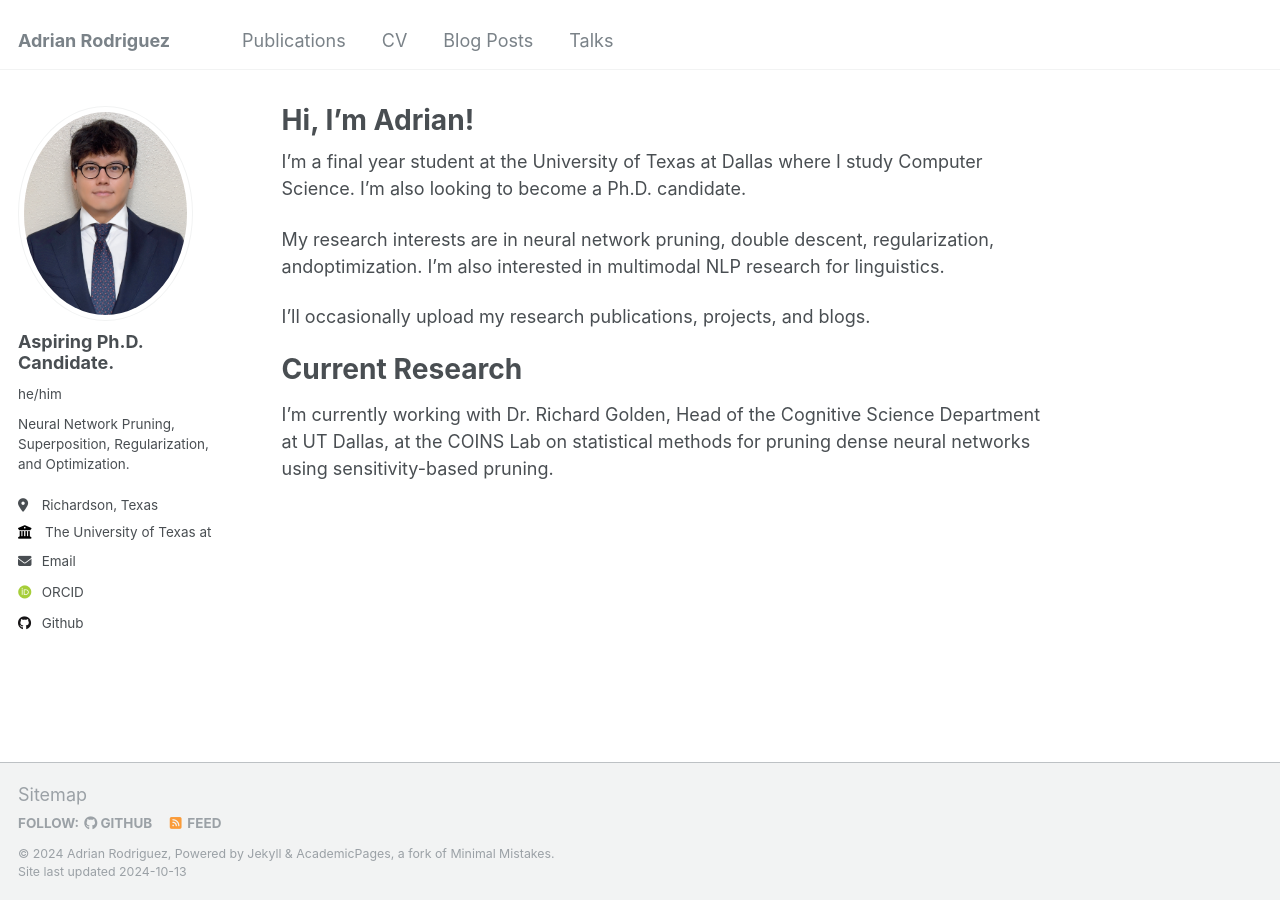
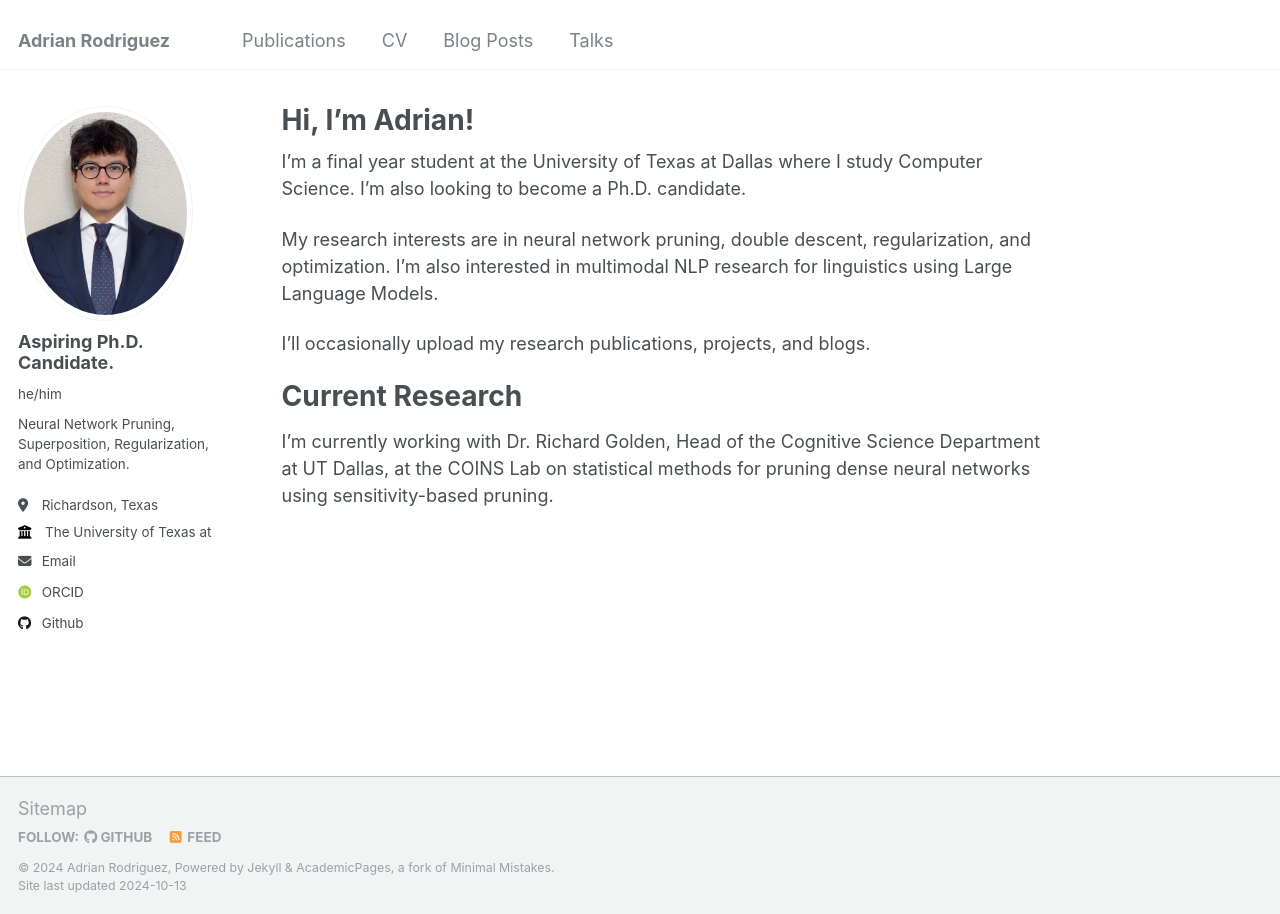
Before and after one commit to axr2718/axe2718.github.io, a Jekyll site: the page built from _pages/about.md, in a window 1280 px wide. Built offline with Jekyll 4.4.1, drawn with Linux system fonts in a browser that asks for light colours; some web fonts are replaced.

Commit message:
Update about.md

```diff
--- a/_pages/about.md
+++ b/_pages/about.md
@@ -10,8 +10,8 @@ redirect_from:
 
 I'm a final year student at the University of Texas at Dallas where I study Computer Science. I'm also looking to become a Ph.D. candidate.
 
-My research interests are in neural network pruning, double descent, regularization, andoptimization. I'm also interested in
-multimodal NLP research for linguistics.
+My research interests are in neural network pruning, double descent, regularization, and optimization. I'm also interested in
+multimodal NLP research for linguistics using Large Language Models.
 
 I'll occasionally upload my research publications, projects, and blogs.
 
```
